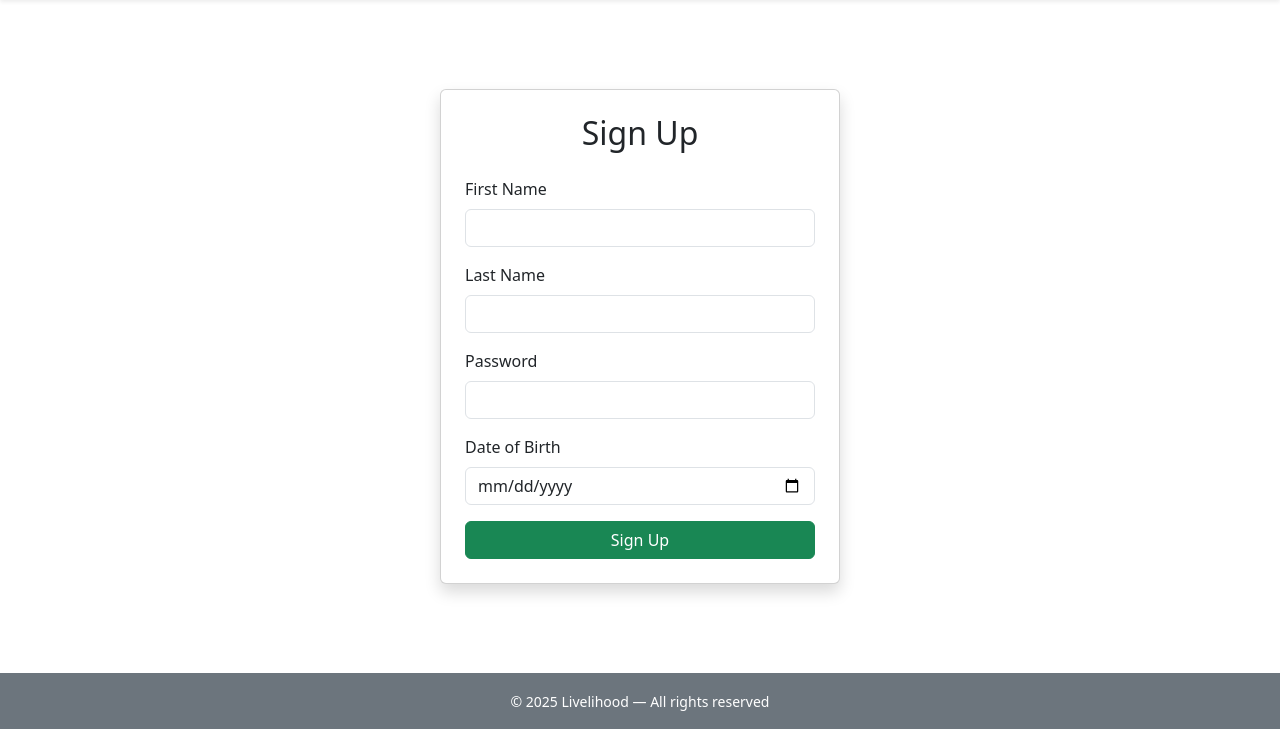
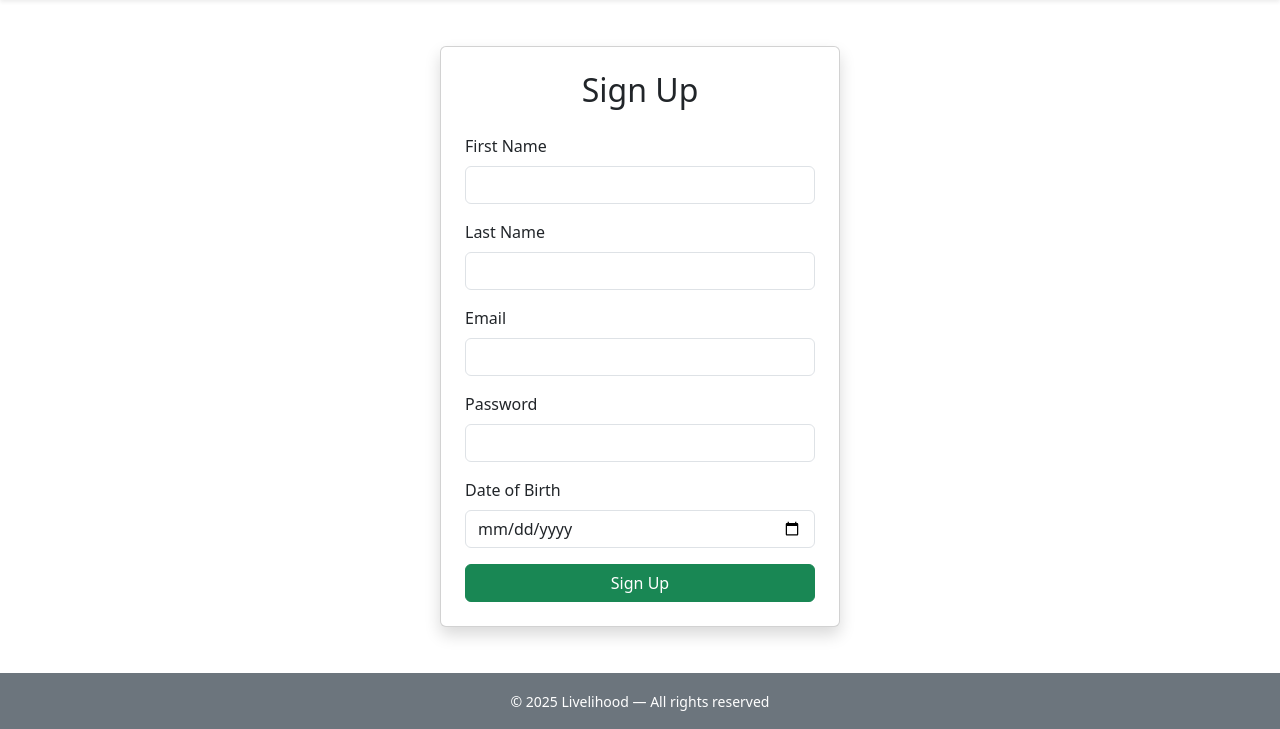
Before and after one commit to EricPaesBarreto/tadanarchy, a Flask app: page /register in a window 1280 px wide. Shown: the part 71-800 px from the top of the page. Run offline with Flask 3, Linux system fonts and the light colour scheme.

Commit message:
Eric Barreto - Added Email field, TODO: You shouldn't be able to enter a birthday after the current day (you can't be from the future, sad, I know)

```diff
--- a/app/templates/authorization/register.html
+++ b/app/templates/authorization/register.html
@@ -13,6 +13,10 @@
       <input type="text" class="form-control" id="last_name" name="last_name" required>
     </div>
     <div class="mb-3">
+      <label for="last_name" class="form-label">Email</label>
+      <input type="text" class="form-control" id="email" name="email" required>
+    </div>
+    <div class="mb-3">
       <label for="password" class="form-label">Password</label>
       <input type="password" class="form-control" id="password" name="password" required>
     </div>
```
